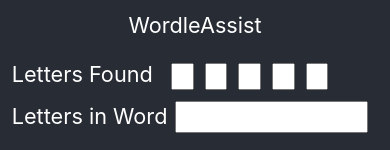
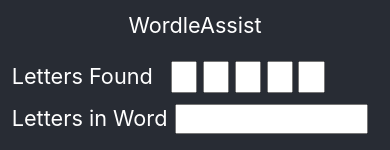
Before and after one commit to attyfinch/wordle-assist, a React (Create React App) app: page / in a window 390 px wide. Shown: the top 150 px of the page. Built offline with nearby package versions, Linux system fonts and the light colour scheme; no server answers.

Commit message:
style updates

```diff
--- a/src/App.css
+++ b/src/App.css
@@ -148,10 +148,10 @@ h4 {
   }
 
   .position-input {
-    width: 4%;
-    font-size: calc(10px + 2vmin);
+    width: 5%;
+    font-size: calc(10px + 3vmin);
     text-align: center;
-    margin-left: 3%;
+    margin-left: 1.5%;
   }
 
   #pos1 {
@@ -160,6 +160,7 @@ h4 {
 
   .include-input {
     width: 50.5%;
+    height: 24px;
     font-size: calc(10px + 3vmin);
     margin-left: 2%;
     margin-top: 3%;
```
